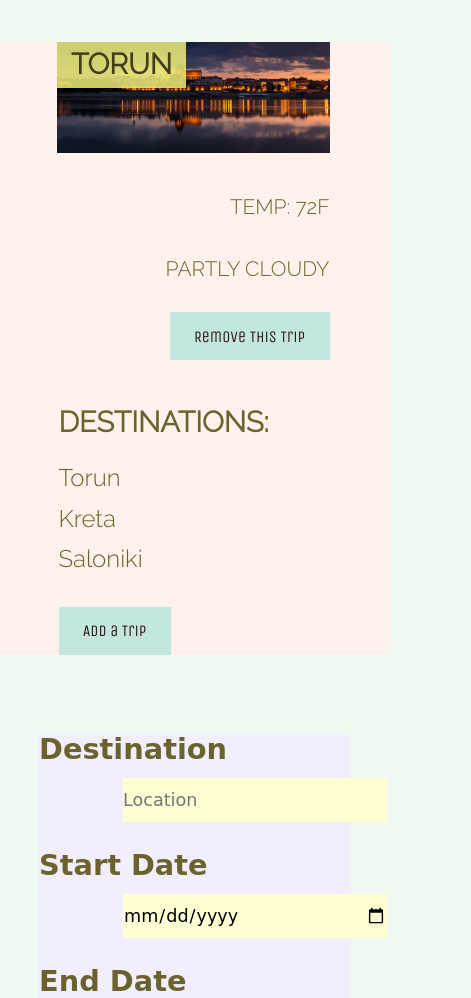
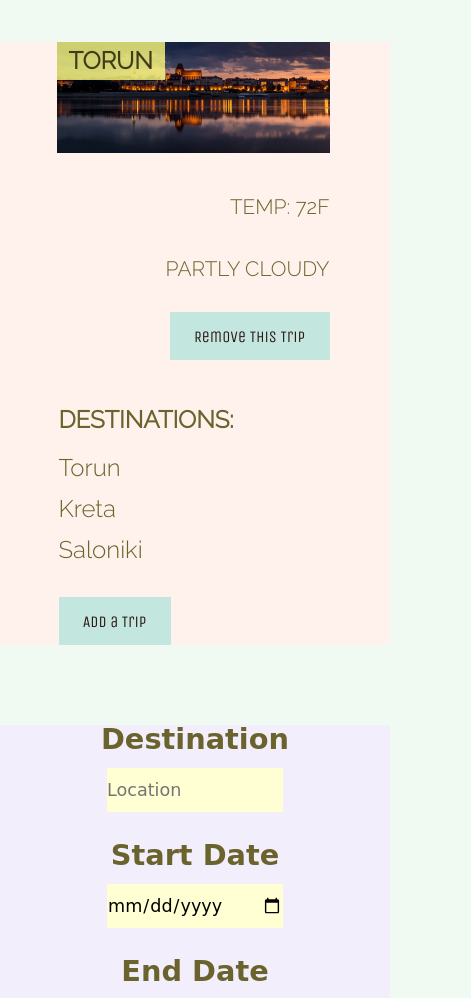
Before and after one commit to shauvia/whereto, a website built with webpack: page src/client/views/index.html in a window 390 px wide. Shown: the part 88-1086 px from the top of the page, 471 px wide, since content can reach past the window. Built offline with nearby package versions, Linux system fonts and the light colour scheme; a web font is replaced by a local one.

Commit message:
mobile version finished; works mobile mode in Mozilla DevTools

```diff
--- a/src/client/styles/mediaQuery.scss
+++ b/src/client/styles/mediaQuery.scss
@@ -1,28 +1,30 @@
-@media (max-width: 640px){
+@media (max-width: 500px){
   h1 {
     font-size: 3em;
   }
 
   h2 {
-    font-size: 1.8em;
+    font-size: 1.5em;
     font-weight: 600;
   }
 
   form {
-    width: 80vw;
+    width: 100vw;
     // margin: 2em auto 0 auto;
   }
 
   .labels {
     justify-self: center;
+    text-align: center;
     font-size: 1.8em;
-    width: 15em;
+    // width: 15em;
     // font-weight: 600;
     margin-bottom: 0.5em;
   }
 
   .tripInputs{
     justify-self: center;
+    width: 10em;
   }
 
 
--- a/src/client/views/index.html
+++ b/src/client/views/index.html
@@ -8,7 +8,7 @@
     <link href="https://fonts.googleapis.com/css2?family=Nixie+One&display=swap" rel="stylesheet">
     <link href="https://fonts.googleapis.com/css2?family=Red+Hat+Mono:wght@300&display=swap" rel="stylesheet">
 
-
+    <meta name="viewport" content="width=device-width, initial-scale=1, minimum-scale=1" />
     <title>Trip app with weather prediction and map</title>
   </head>
   <body>
```
